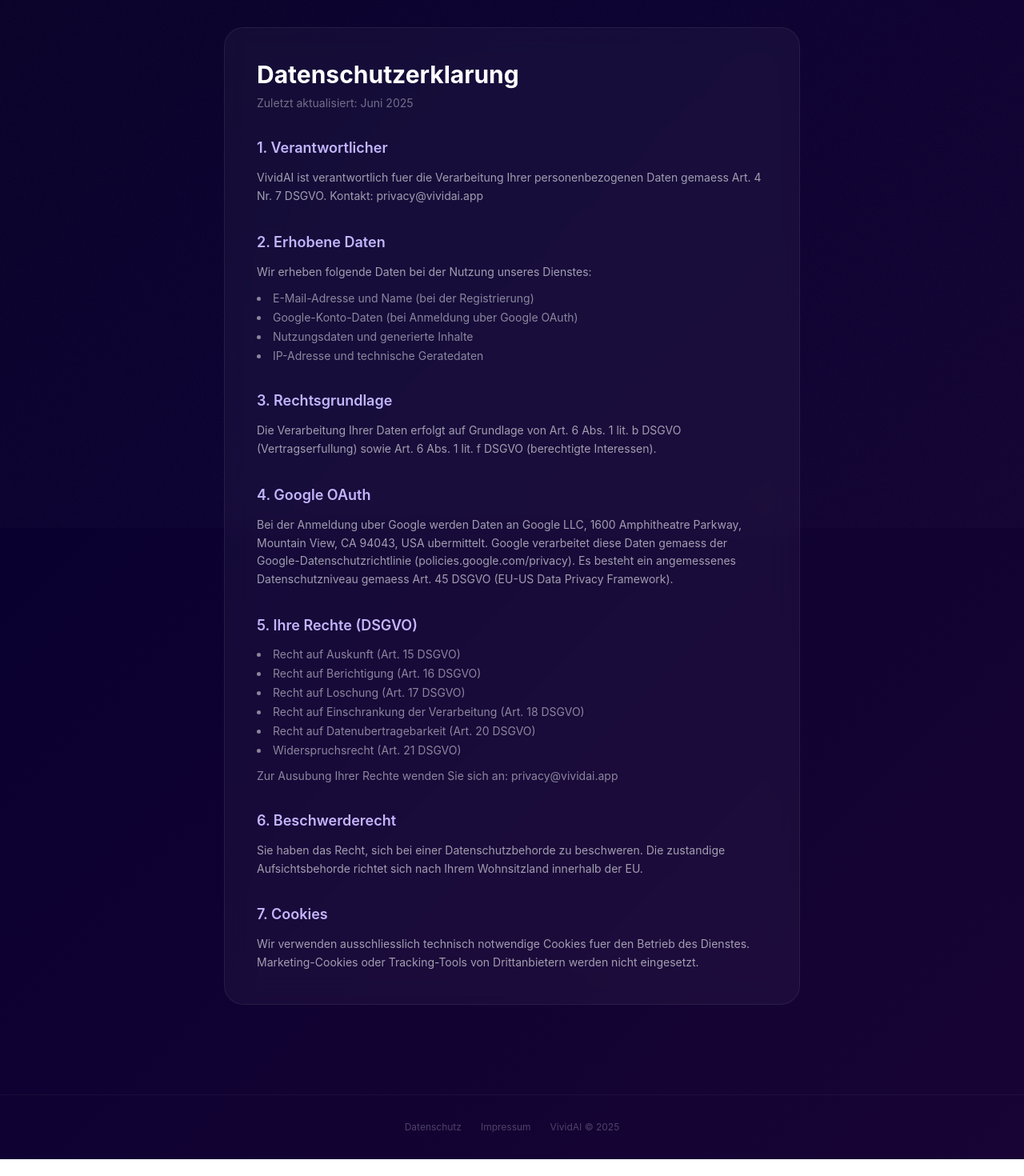
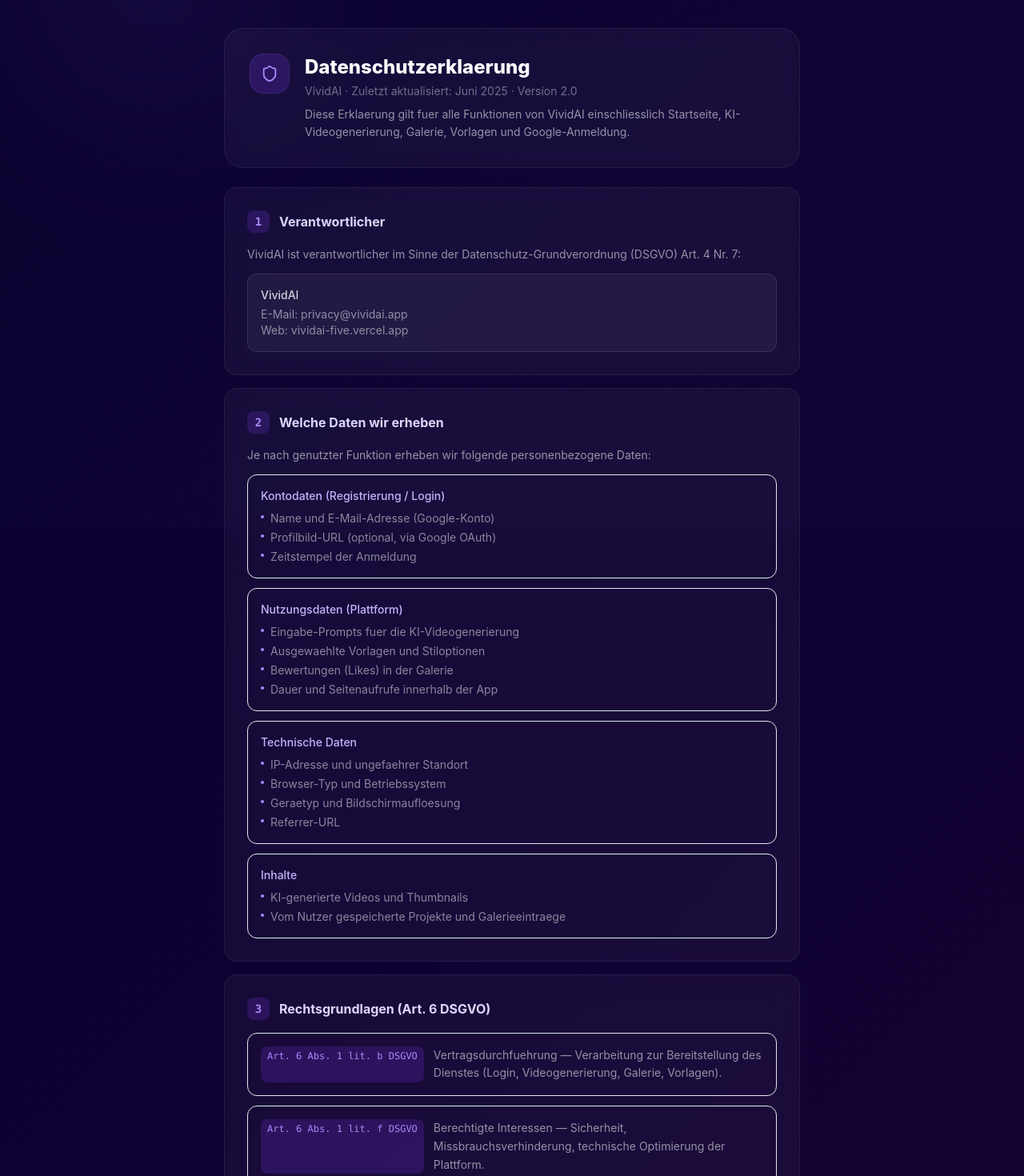
Before and after one commit to Rintu-chowdory/vividai, a React (Vite) app: page /datenschutz in a window 1280 px wide. Shown: the part 140-1610 px from the top of the page at 80% size. Before the commit the page ends 1589 px from the top, so only its background shows below. Built offline with nearby package versions, Linux system fonts and the light colour scheme.

Commit message:
feat: complete Datenschutz v2 covering all features - login, gallery, create, templates, Unsplash, Vercel hosting

```diff
--- a/src/pages/Datenschutz.tsx
+++ b/src/pages/Datenschutz.tsx
@@ -1,87 +1,265 @@
 import { Link } from "react-router-dom"
-import { ArrowLeft } from "lucide-react"
+import { ArrowLeft, Shield } from "lucide-react"
+
+const sections = [
+  {
+    num: "1",
+    title: "Verantwortlicher",
+    content: (
+      <>
+        <p>
+          VividAI ist verantwortlicher im Sinne der Datenschutz-Grundverordnung (DSGVO) Art. 4 Nr. 7:
+        </p>
+        <div className="mt-3 rounded-xl border border-white/10 bg-white/5 p-4 text-sm">
+          <p className="font-medium text-white/80">VividAI</p>
+          <p className="text-white/50 mt-1">E-Mail: privacy@vividai.app</p>
+          <p className="text-white/50">Web: vividai-five.vercel.app</p>
+        </div>
+      </>
+    ),
+  },
+  {
+    num: "2",
+    title: "Welche Daten wir erheben",
+    content: (
+      <>
+        <p>Je nach genutzter Funktion erheben wir folgende personenbezogene Daten:</p>
+        <div className="mt-4 space-y-3">
+          {[
+            {
+              label: "Kontodaten (Registrierung / Login)",
+              items: ["Name und E-Mail-Adresse (Google-Konto)", "Profilbild-URL (optional, via Google OAuth)", "Zeitstempel der Anmeldung"],
+            },
+            {
+              label: "Nutzungsdaten (Plattform)",
+              items: ["Eingabe-Prompts fuer die KI-Videogenerierung", "Ausgewaehlte Vorlagen und Stiloptionen", "Bewertungen (Likes) in der Galerie", "Dauer und Seitenaufrufe innerhalb der App"],
+            },
+            {
+              label: "Technische Daten",
+              items: ["IP-Adresse und ungefaehrer Standort", "Browser-Typ und Betriebssystem", "Geraetyp und Bildschirmaufloesung", "Referrer-URL"],
+            },
+            {
+              label: "Inhalte",
+              items: ["KI-generierte Videos und Thumbnails", "Vom Nutzer gespeicherte Projekte und Galerieeintraege"],
+            },
+          ].map(({ label, items }) => (
+            <div key={label} className="rounded-xl border border-white/8 bg-white/4 p-4">
+              <p className="text-sm font-medium text-violet-300 mb-2">{label}</p>
+              <ul className="space-y-1">
+                {items.map((i) => (
+                  <li key={i} className="flex items-start gap-2 text-sm text-white/50">
+                    <span className="mt-1.5 h-1 w-1 shrink-0 rounded-full bg-violet-400" />
+                    {i}
+                  </li>
+                ))}
+              </ul>
+            </div>
+          ))}
+        </div>
+      </>
+    ),
+  },
+  {
+    num: "3",
+    title: "Rechtsgrundlagen (Art. 6 DSGVO)",
+    content: (
+      <div className="space-y-3">
+        {[
+          ["Art. 6 Abs. 1 lit. b DSGVO", "Vertragsdurchfuehrung — Verarbeitung zur Bereitstellung des Dienstes (Login, Videogenerierung, Galerie, Vorlagen)."],
+          ["Art. 6 Abs. 1 lit. f DSGVO", "Berechtigte Interessen — Sicherheit, Missbrauchsverhinderung, technische Optimierung der Plattform."],
+          ["Art. 6 Abs. 1 lit. a DSGVO", "Einwilligung — soweit optionale Funktionen wie Marketing-Kommunikation genutzt werden (widerrufbar jederzeit)."],
+        ].map(([art, desc]) => (
+          <div key={art} className="flex gap-3 rounded-xl border border-white/8 bg-white/4 p-4">
+            <span className="shrink-0 rounded-lg bg-violet-600/20 px-2 py-1 text-xs font-mono text-violet-400">{art}</span>
+            <p className="text-sm text-white/55 leading-relaxed">{desc}</p>
+          </div>
+        ))}
+      </div>
+    ),
+  },
+  {
+    num: "4",
+    title: "Drittdienste und Datenweitergabe",
+    content: (
+      <div className="space-y-4">
+        {[
+          {
+            name: "Google LLC (OAuth 2.0)",
+            purpose: "Authentifizierung und Anmeldung. Bei Login ueber Google werden Name, E-Mail und Profilbild von Google LLC (1600 Amphitheatre Pkwy, Mountain View, CA 94043, USA) uebertragen. Grundlage: EU-US Data Privacy Framework (Art. 45 DSGVO).",
+            link: "https://policies.google.com/privacy",
+            linkLabel: "Google Datenschutz",
+          },
+          {
+            name: "Unsplash (Bildmaterial)",
+            purpose: "In der Galerie und auf der Startseite werden Bilder von Unsplash (Unsplash Inc., Montreal, Kanada) eingebunden. Dabei werden Ihre IP-Adresse und technische Daten an Unsplash uebermittelt.",
+            link: "https://unsplash.com/privacy",
+            linkLabel: "Unsplash Privacy Policy",
+          },
+          {
+            name: "Vercel Inc. (Hosting)",
+            purpose: "VividAI wird auf der Infrastruktur von Vercel Inc. (340 Pine St #402, San Francisco, CA 94104, USA) gehostet. Zugriffslogdaten werden von Vercel nach eigenen Datenschutzrichtlinien verarbeitet.",
+            link: "https://vercel.com/legal/privacy-policy",
+            linkLabel: "Vercel Privacy Policy",
+          },
+          {
+            name: "KI-Videogenerierung",
+            purpose: "Ihre eingegebenen Prompts werden zur KI-gestutzen Videogenerierung an Backend-Dienste weitergegeben. Es erfolgt keine Weitergabe an Dritte zu Werbezwecken.",
+          },
+        ].map(({ name, purpose, link, linkLabel }) => (
+          <div key={name} className="rounded-xl border border-white/8 bg-white/4 p-4 space-y-2">
+            <p className="text-sm font-semibold text-white/85">{name}</p>
+            <p className="text-sm text-white/50 leading-relaxed">{purpose}</p>
+            {link && (
+              <a href={link} target="_blank" rel="noopener noreferrer" className="inline-flex items-center gap-1 text-xs text-violet-400 hover:text-violet-300 transition-colors">
+                {linkLabel} →
+              </a>
+            )}
+          </div>
+        ))}
+      </div>
+    ),
+  },
+  {
+    num: "5",
+    title: "Speicherdauer",
+    content: (
+      <div className="space-y-2">
+        {[
+          ["Kontodaten", "Bis zur Kontoloeschung oder auf Antrag des Nutzers."],
+          ["Generierte Videos und Projekte", "Bis zur manuellen Loeschung durch den Nutzer oder 24 Monate nach letzter Aktivitaet."],
+          ["Technische Protokolldaten (Logs)", "Maximal 90 Tage, danach automatische Loeschung."],
+          ["Cookies (Session)", "Ende der Browser-Sitzung (Session-Cookies)."],
+        ].map(([cat, desc]) => (
+          <div key={cat} className="flex justify-between gap-4 py-2.5 border-b border-white/8 last:border-0">
+            <span className="text-sm font-medium text-white/70 shrink-0">{cat}</span>
+            <span className="text-sm text-white/45 text-right">{desc}</span>
+          </div>
+        ))}
+      </div>
+    ),
+  },
+  {
+    num: "6",
+    title: "Cookies und lokaler Speicher",
+    content: (
+      <p>
+        VividAI verwendet ausschliesslich technisch notwendige Cookies und den lokalen Browser-Speicher (localStorage)
+        fuer den Betrieb des Dienstes (z.&thinsp;B. Session-Verwaltung, Einstellungen wie bevorzugter Videostil).
+        Marketing-Cookies, Tracking-Pixel oder Analyse-Tools von Drittanbietern werden nicht eingesetzt.
+        Eine Cookie-Einwilligung ist dementsprechend nicht erforderlich (§&thinsp;25 TDDDG).
+      </p>
+    ),
+  },
+  {
+    num: "7",
+    title: "Ihre Rechte als betroffene Person",
+    content: (
+      <>
+        <p className="mb-4">Gemaess DSGVO stehen Ihnen folgende Rechte zu. Zur Ausuebung wenden Sie sich an <span className="text-violet-400">privacy@vividai.app</span>:</p>
+        <div className="grid grid-cols-1 sm:grid-cols-2 gap-3">
+          {[
+            ["Art. 15", "Auskunftsrecht", "Welche Daten speichern wir ueber Sie?"],
+            ["Art. 16", "Berichtigungsrecht", "Korrektur unrichtiger Daten."],
+            ["Art. 17", "Recht auf Loeschung", "\"Recht auf Vergessenwerden\"."],
+            ["Art. 18", "Einschraenkung", "Verarbeitung voruebergehend stoppen."],
+            ["Art. 20", "Datenuebertragbarkeit", "Export Ihrer Daten in maschinenlesbarem Format."],
+            ["Art. 21", "Widerspruchsrecht", "Widerspruch gegen bestimmte Verarbeitungen."],
+          ].map(([art, title, desc]) => (
+            <div key={art} className="rounded-xl border border-white/8 bg-white/4 p-3.5">
+              <div className="flex items-center gap-2 mb-1">
+                <span className="text-xs font-mono text-violet-400 bg-violet-600/15 px-1.5 py-0.5 rounded">{art}</span>
+                <span className="text-sm font-medium text-white/80">{title}</span>
+              </div>
+              <p className="text-xs text-white/45">{desc}</p>
+            </div>
+          ))}
+        </div>
+      </>
+    ),
+  },
+  {
+    num: "8",
+    title: "Beschwerderecht",
+    content: (
+      <p>
+        Sie haben das Recht, sich jederzeit bei einer Datenschutz-Aufsichtsbehoerde zu beschweren.
+        Die zustaendige Behoerde richtet sich nach Ihrem Wohnsitzland innerhalb der EU/des EWR.
+        In Deutschland ist dies in der Regel der Landesbeauftragte fuer Datenschutz Ihres Bundeslandes.
+        Eine Liste aller deutschen Aufsichtsbehoerden finden Sie unter{" "}
+        <a href="https://www.bfdi.bund.de" target="_blank" rel="noopener noreferrer" className="text-violet-400 hover:underline">
+          bfdi.bund.de
+        </a>.
+      </p>
+    ),
+  },
+  {
+    num: "9",
+    title: "Aenderungen dieser Datenschutzerklaerung",
+    content: (
+      <p>
+        Wir behalten uns vor, diese Datenschutzerklaerung bei Bedarf zu aktualisieren, um sie an geaenderte
+        gesetzliche Anforderungen oder neue Funktionen der Plattform anzupassen. Die aktuelle Version ist
+        stets auf dieser Seite abrufbar. Bei wesentlichen Aenderungen informieren wir registrierte Nutzer
+        per E-Mail.
+      </p>
+    ),
+  },
+]
 
 export default function Datenschutz() {
   return (
-    <main className="mx-auto max-w-3xl px-6 py-12">
-      <Link to="/" className="mb-8 inline-flex items-center gap-2 text-sm text-white/40 hover:text-white/70 transition-colors">
-        <ArrowLeft size={16} /> Zurueck zur Startseite
-      </Link>
-      <div className="glass rounded-3xl p-10 space-y-8">
-        <div>
-          <h1 className="text-3xl font-bold mb-2">Datenschutzerklarung</h1>
-          <p className="text-white/40 text-sm">Zuletzt aktualisiert: Juni 2025</p>
+    <>
+      <div className="orb orb-1" style={{ opacity: 0.5 }} />
+      <main className="relative mx-auto max-w-3xl px-6 py-12">
+
+        <Link to="/" className="mb-8 inline-flex items-center gap-2 text-sm text-white/40 hover:text-white/70 transition-colors">
+          <ArrowLeft size={15} /> Zurueck zur Startseite
+        </Link>
+
+        {/* Header */}
+        <div className="glass rounded-3xl p-8 mb-6 flex items-start gap-5 border border-violet-500/15">
+          <div className="flex h-12 w-12 shrink-0 items-center justify-center rounded-2xl bg-violet-600/20 ring-1 ring-violet-500/30">
+            <Shield size={22} className="text-violet-400" />
+          </div>
+          <div>
+            <h1 className="text-2xl font-extrabold mb-1">Datenschutzerklaerung</h1>
+            <p className="text-white/40 text-sm">VividAI &middot; Zuletzt aktualisiert: Juni 2025 &middot; Version 2.0</p>
+            <p className="mt-2 text-sm text-white/55 leading-relaxed">
+              Diese Erklaerung gilt fuer alle Funktionen von VividAI einschliesslich
+              Startseite, KI-Videogenerierung, Galerie, Vorlagen und Google-Anmeldung.
+            </p>
+          </div>
         </div>
 
-        <section className="space-y-3">
-          <h2 className="text-lg font-semibold text-violet-300">1. Verantwortlicher</h2>
-          <p className="text-white/60 text-sm leading-relaxed">
-            VividAI ist verantwortlich fuer die Verarbeitung Ihrer personenbezogenen Daten gemaess Art. 4 Nr. 7 DSGVO.
-            Kontakt: privacy@vividai.app
-          </p>
-        </section>
+        {/* Sections */}
+        <div className="space-y-4">
+          {sections.map(({ num, title, content }) => (
+            <div key={num} className="glass rounded-2xl p-7 space-y-4">
+              <h2 className="flex items-center gap-3 text-base font-bold">
+                <span className="flex h-7 w-7 items-center justify-center rounded-lg bg-violet-600/20 text-sm font-mono text-violet-400">
+                  {num}
+                </span>
+                <span className="text-violet-200">{title}</span>
+              </h2>
+              <div className="text-sm text-white/55 leading-relaxed space-y-3">
+                {content}
+              </div>
+            </div>
+          ))}
+        </div>
 
-        <section className="space-y-3">
-          <h2 className="text-lg font-semibold text-violet-300">2. Erhobene Daten</h2>
-          <p className="text-white/60 text-sm leading-relaxed">
-            Wir erheben folgende Daten bei der Nutzung unseres Dienstes:
-          </p>
-          <ul className="list-disc list-inside space-y-1 text-white/50 text-sm">
-            <li>E-Mail-Adresse und Name (bei der Registrierung)</li>
-            <li>Google-Konto-Daten (bei Anmeldung uber Google OAuth)</li>
-            <li>Nutzungsdaten und generierte Inhalte</li>
-            <li>IP-Adresse und technische Geratedaten</li>
-          </ul>
-        </section>
-
-        <section className="space-y-3">
-          <h2 className="text-lg font-semibold text-violet-300">3. Rechtsgrundlage</h2>
-          <p className="text-white/60 text-sm leading-relaxed">
-            Die Verarbeitung Ihrer Daten erfolgt auf Grundlage von Art. 6 Abs. 1 lit. b DSGVO (Vertragserfullung)
-            sowie Art. 6 Abs. 1 lit. f DSGVO (berechtigte Interessen).
-          </p>
-        </section>
-
-        <section className="space-y-3">
-          <h2 className="text-lg font-semibold text-violet-300">4. Google OAuth</h2>
-          <p className="text-white/60 text-sm leading-relaxed">
-            Bei der Anmeldung uber Google werden Daten an Google LLC, 1600 Amphitheatre Parkway, Mountain View, CA 94043, USA
-            ubermittelt. Google verarbeitet diese Daten gemaess der Google-Datenschutzrichtlinie (policies.google.com/privacy).
-            Es besteht ein angemessenes Datenschutzniveau gemaess Art. 45 DSGVO (EU-US Data Privacy Framework).
-          </p>
-        </section>
-
-        <section className="space-y-3">
-          <h2 className="text-lg font-semibold text-violet-300">5. Ihre Rechte (DSGVO)</h2>
-          <ul className="list-disc list-inside space-y-1 text-white/50 text-sm">
-            <li>Recht auf Auskunft (Art. 15 DSGVO)</li>
-            <li>Recht auf Berichtigung (Art. 16 DSGVO)</li>
-            <li>Recht auf Loschung (Art. 17 DSGVO)</li>
-            <li>Recht auf Einschrankung der Verarbeitung (Art. 18 DSGVO)</li>
-            <li>Recht auf Datenubertragebarkeit (Art. 20 DSGVO)</li>
-            <li>Widerspruchsrecht (Art. 21 DSGVO)</li>
-          </ul>
-          <p className="text-white/50 text-sm">
-            Zur Ausubung Ihrer Rechte wenden Sie sich an: privacy@vividai.app
-          </p>
-        </section>
-
-        <section className="space-y-3">
-          <h2 className="text-lg font-semibold text-violet-300">6. Beschwerderecht</h2>
-          <p className="text-white/60 text-sm leading-relaxed">
-            Sie haben das Recht, sich bei einer Datenschutzbehorde zu beschweren.
-            Die zustandige Aufsichtsbehorde richtet sich nach Ihrem Wohnsitzland innerhalb der EU.
-          </p>
-        </section>
-
-        <section className="space-y-3">
-          <h2 className="text-lg font-semibold text-violet-300">7. Cookies</h2>
-          <p className="text-white/60 text-sm leading-relaxed">
-            Wir verwenden ausschliesslich technisch notwendige Cookies fuer den Betrieb des Dienstes.
-            Marketing-Cookies oder Tracking-Tools von Drittanbietern werden nicht eingesetzt.
-          </p>
-        </section>
-      </div>
-    </main>
+        {/* Footer */}
+        <div className="mt-6 glass rounded-2xl p-6 text-center text-sm text-white/35">
+          Fragen zum Datenschutz?{" "}
+          <a href="mailto:privacy@vividai.app" className="text-violet-400 hover:underline">
+            privacy@vividai.app
+          </a>{" "}
+          &middot;{" "}
+          <Link to="/" className="text-violet-400 hover:underline">
+            Zurueck zu VividAI
+          </Link>
+        </div>
+      </main>
+    </>
   )
 }
```
